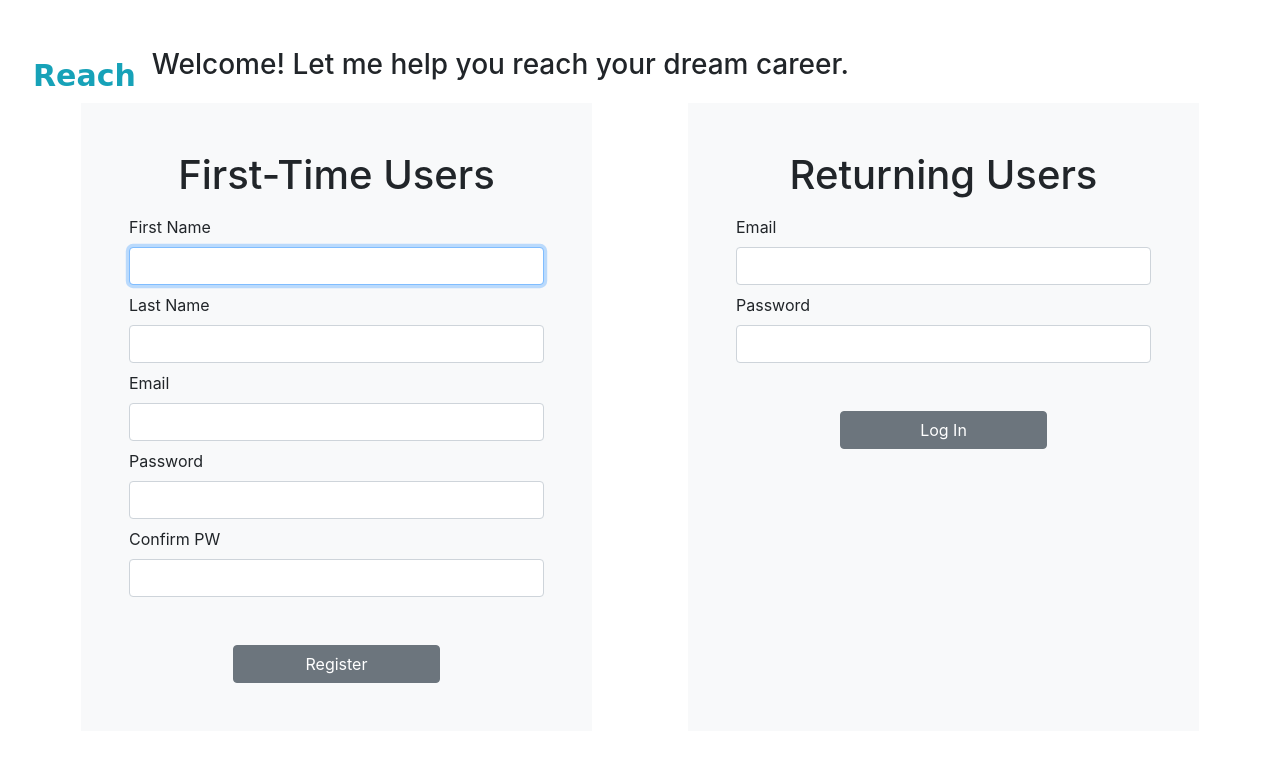
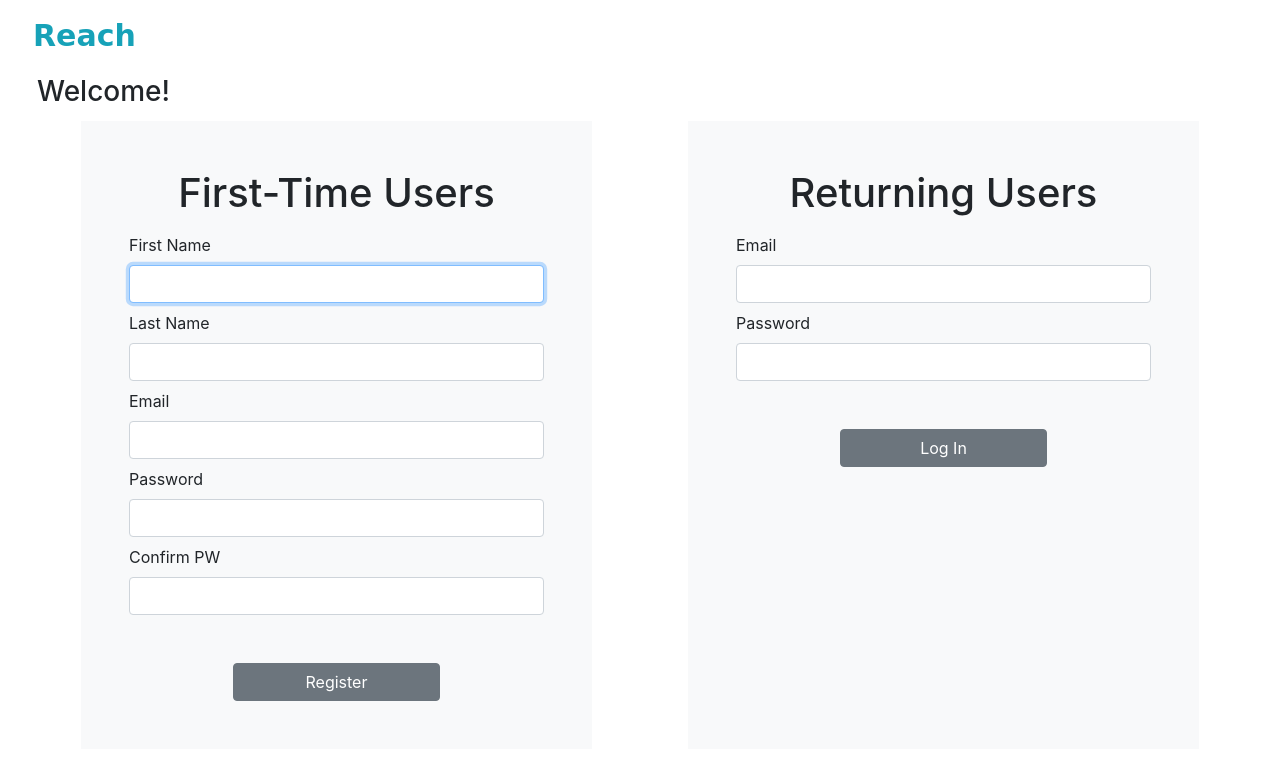
Before and after one commit to gsasaki23/reach_project, a Django app: page / in a window 1280 px wide. Shown: the top 778 px of the page. Run offline with Django 3.2, Linux system fonts and the light colour scheme; some libraries are stand-ins or nearby versions.

Commit message:
header UI adjustments

```diff
--- a/reach_app/templates/index.html
+++ b/reach_app/templates/index.html
@@ -25,11 +25,13 @@
     </style>
 </head>
 <body>
-    <div class="container-fluid p-5">
+    <div class="container-fluid px-5">
         <!-- Header -->
-        <div class="row">
+        <div class="row py-2">
             <a class="navbar-brand" id="logo">Reach</a>
-            <h3>Welcome! Let me help you reach your dream career.</h3>
+        </div>
+        <div class="row p-1">
+            <h3>Welcome!</h3>
         </div>
         <div class="row">
             <!-- Registration -->
```
Also changed, not shown: reach_app/templates/dashboard.html (+10 -3 lines).
